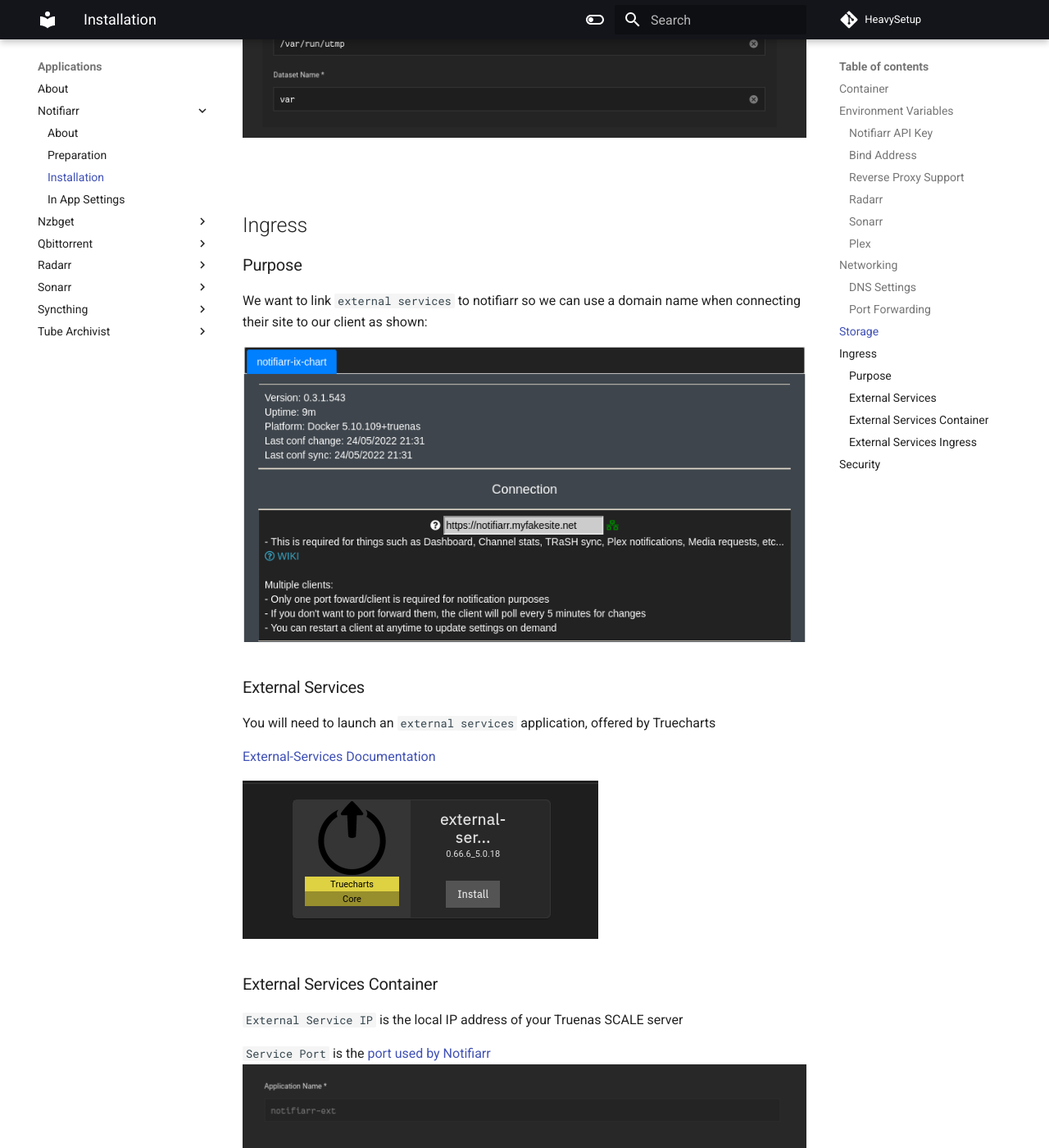
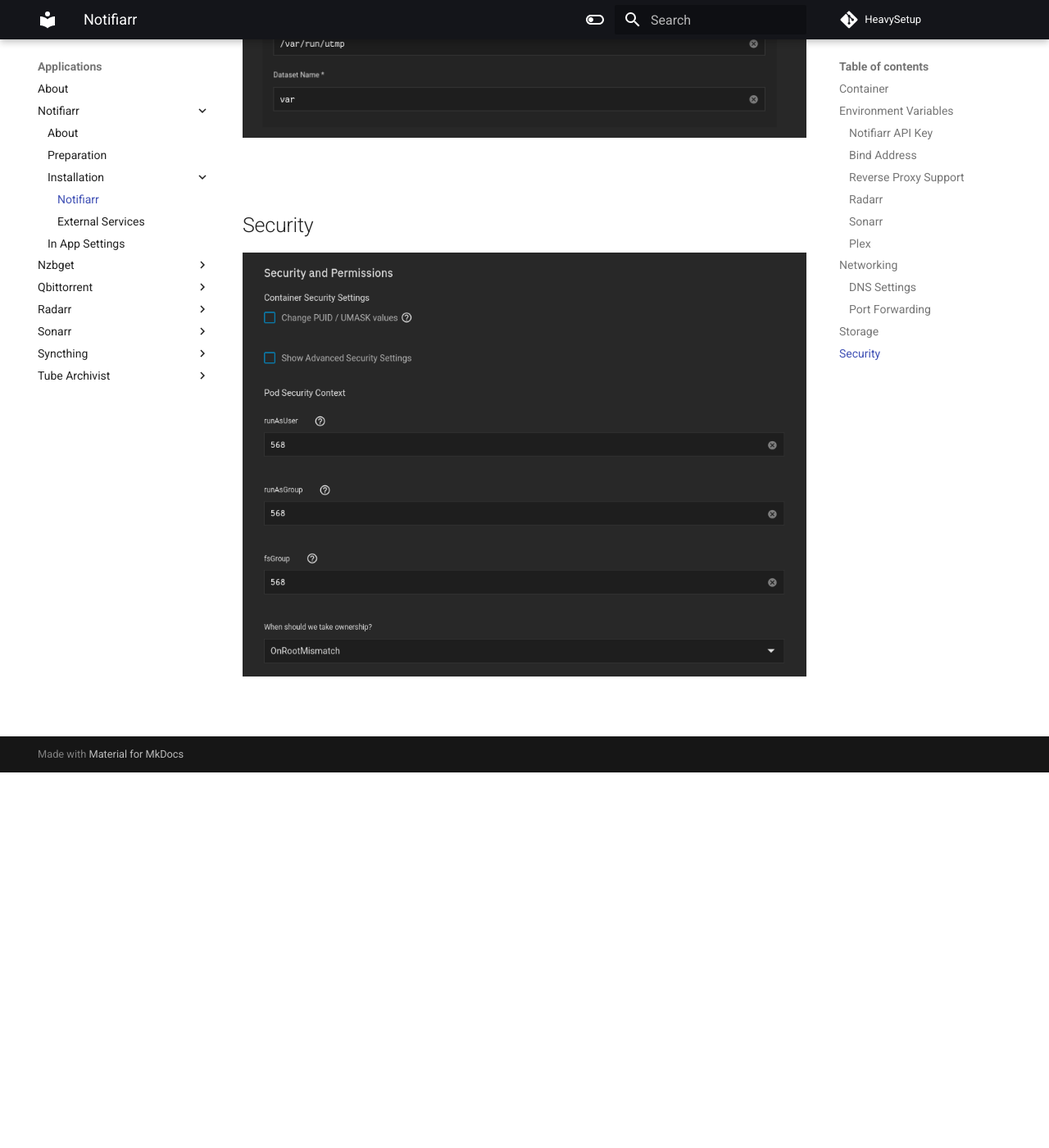
Before and after one commit to Heavybullets8/HeavySetup, an MkDocs documentation site: the page built from docs/applications/notifiarr/notifiarr.md, in a window 1280 px wide and 1400 px high, scrolled down 7437 px. Shown: the whole window at 82% size. Built offline with MkDocs 1.6.1 and Material for MkDocs 9.7.7, drawn with Linux system fonts in a browser that asks for light colours; comment, search, counter and statistics services are not loaded; after the commit the page ends 8379 px from its top, so only the background shows below that; some of the changed text lies outside the part shown.

Commit message:
move ext srvs to its own page

```diff
--- a/docs/applications/notifiarr/installation.md
+++ b/docs/applications/notifiarr/notifiarr.md
@@ -285,35 +285,6 @@
 
 <br />
 
-## Ingress
-
-### Purpose
-
-We want to link `external services` to notifiarr so we can use a domain name when connecting their site to our client as shown:
-
-![!Networking: NZBGet](images/networking_site.png)
-
-### External Services
-
-You will need to launch an `external services` application, offered by Truecharts
-
-[External-Services Documentation](https://truecharts.org/manual/Quick-Start%20Guides/11-external-services/)
-
-![!Networking: NZBGet](images/ingress.png)
-
-### External Services Container
-
-`External Service IP` is the local IP address of your Truenas SCALE server
-
-`Service Port` is the [port used by Notifiarr](https://heavysetup.info/applications/notifiarr/installation/#port-forwarding)
-![!Networking: NZBGet](images/ingress-container.png)
-
-### External Services Ingress
-
-![!Networking: NZBGet](images/ingress-ingress.png)
-
-<br />
-
 ## Security
 
 ![!Networking: NZBGet](images/security.png)
```
Also changed, not shown: docs/applications/notifiarr/ext_services.md (added, +26 -0 lines), docs/applications/notifiarr/.pages.
